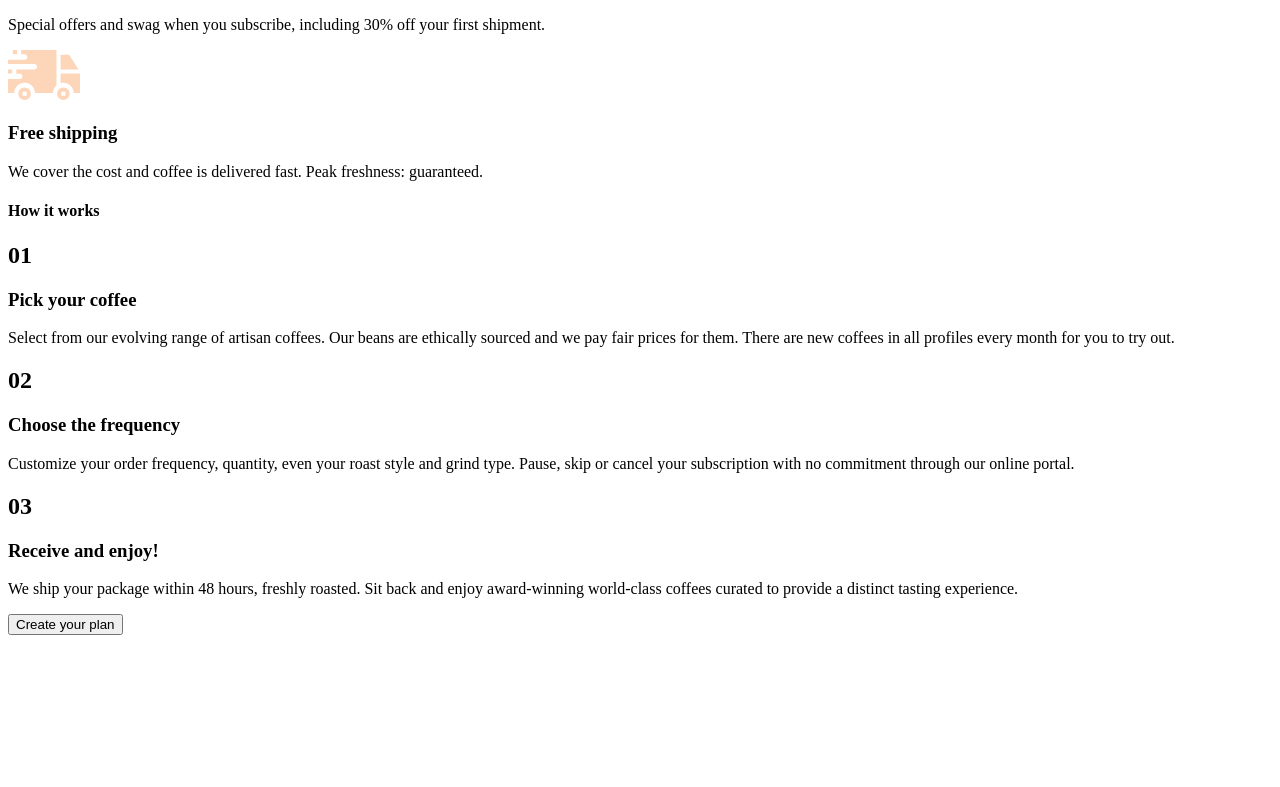
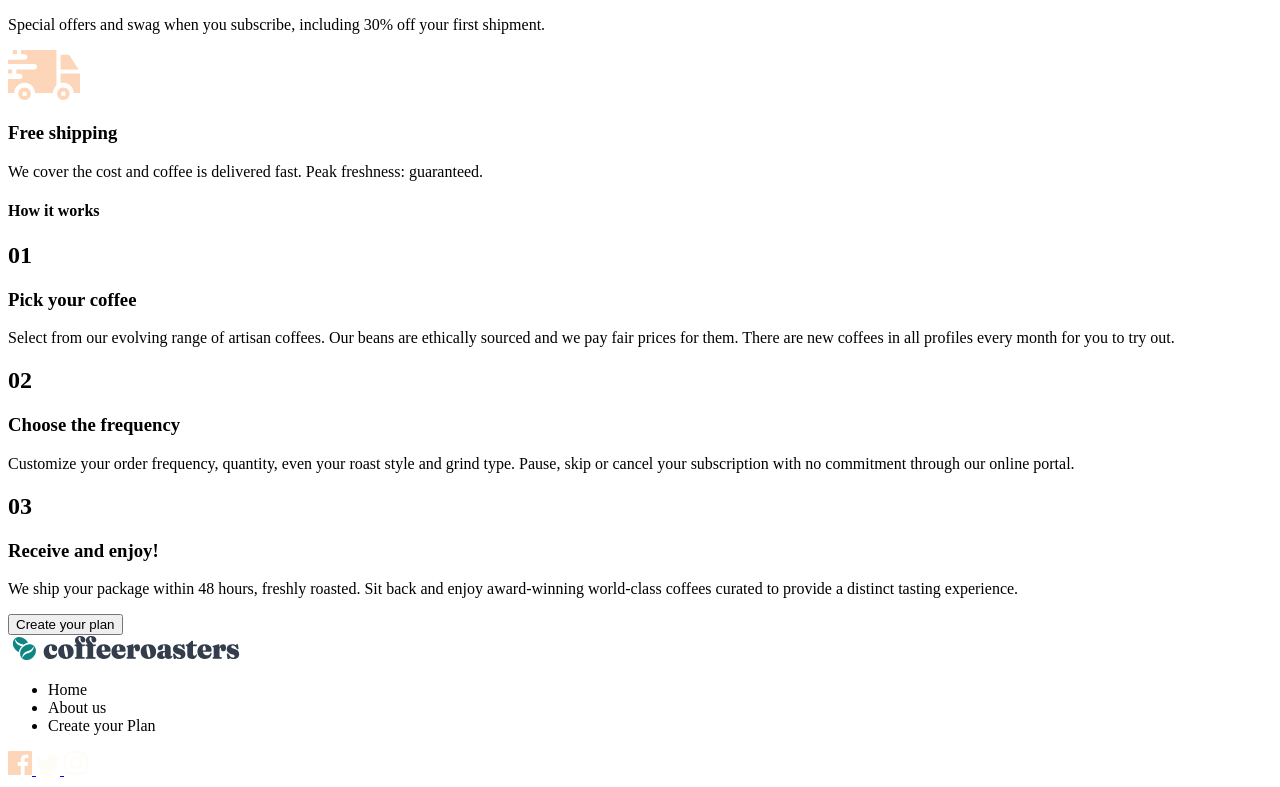
Before and after one commit to JonibekQamarov/coffee-site, a plain HTML site: page index.html in a window 1280 px wide. Shown: the part 1802-2589 px from the top of the page. Before the commit the page ends 2445 px from the top, so only its background shows below. Drawn offline with Linux system fonts and the light colour scheme.

Commit message:
footer html end

```diff
--- a/index.html
+++ b/index.html
@@ -195,5 +195,33 @@
         <button class="great-coffee-made-simple__btn">Create your plan</button>
       </section>
     </main>
+    <footer class="coffee-site--footer">
+      <div class="footer-couple">
+        <a href="/">
+          <img
+            src="./images/Group 5.svg"
+            alt="coffee-logo"
+            width="236px"
+            height="26px"
+          />
+        </a>
+        <ul class="footer-ul">
+          <li class="footer-ul-lists">Home</li>
+          <li class="footer-ul-lists">About us</li>
+          <li class="footer-ul-lists">Create your Plan</li>
+        </ul>
+      </div>
+      <div class="footer-social-icons-box">
+        <a href="#">
+          <img src="./images/facebook.svg" alt="facebook" />
+        </a>
+        <a href="#">
+          <img src="./images/twitter.svg" alt="twitter" />
+        </a>
+        <a href="#">
+          <img src="./images/instagramm.svg" alt="instagramm" />
+        </a>
+      </div>
+    </footer>
   </body>
 </html>
```
Also changed, not shown: images/facebook.svg (added), images/instagramm.svg (added), images/twitter.svg (added).
